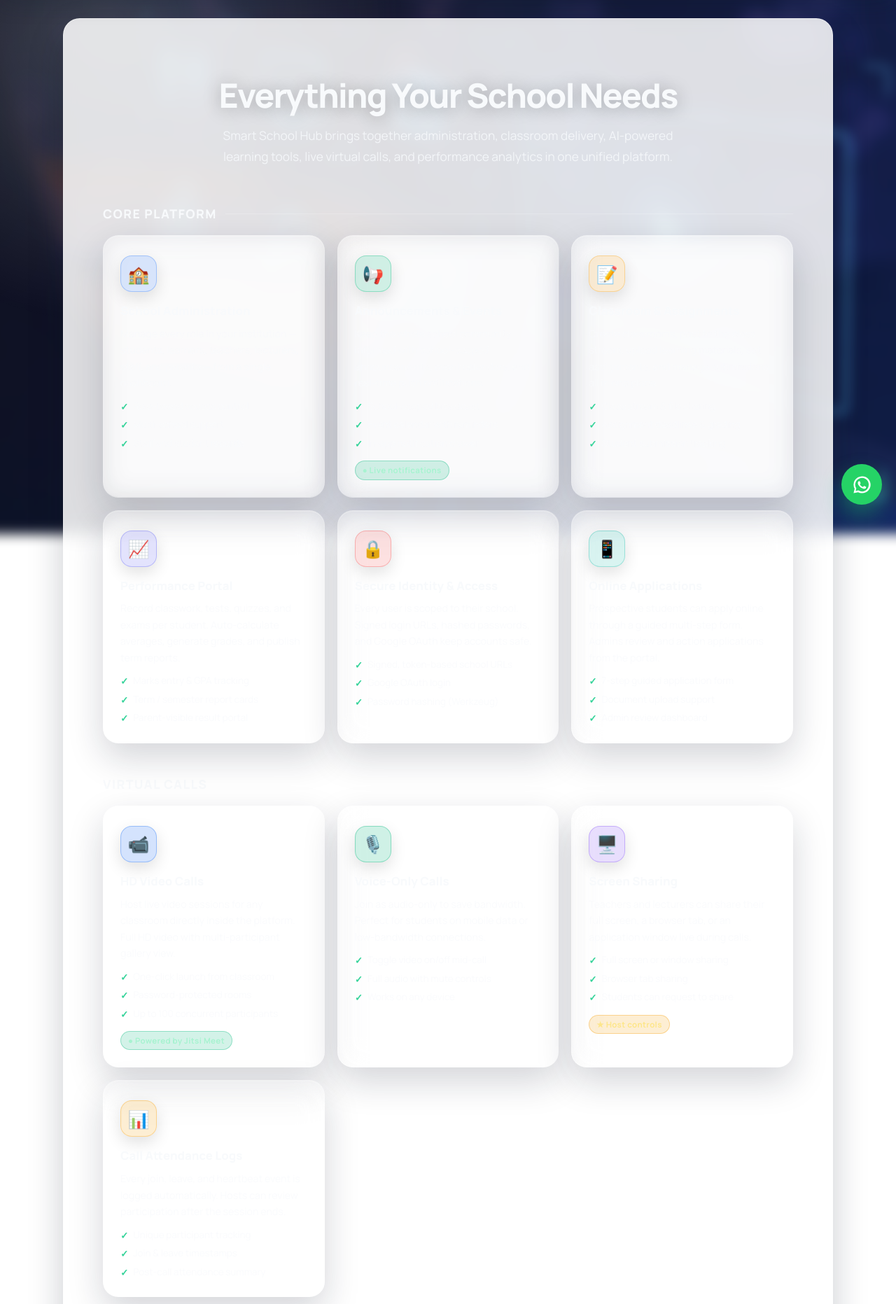
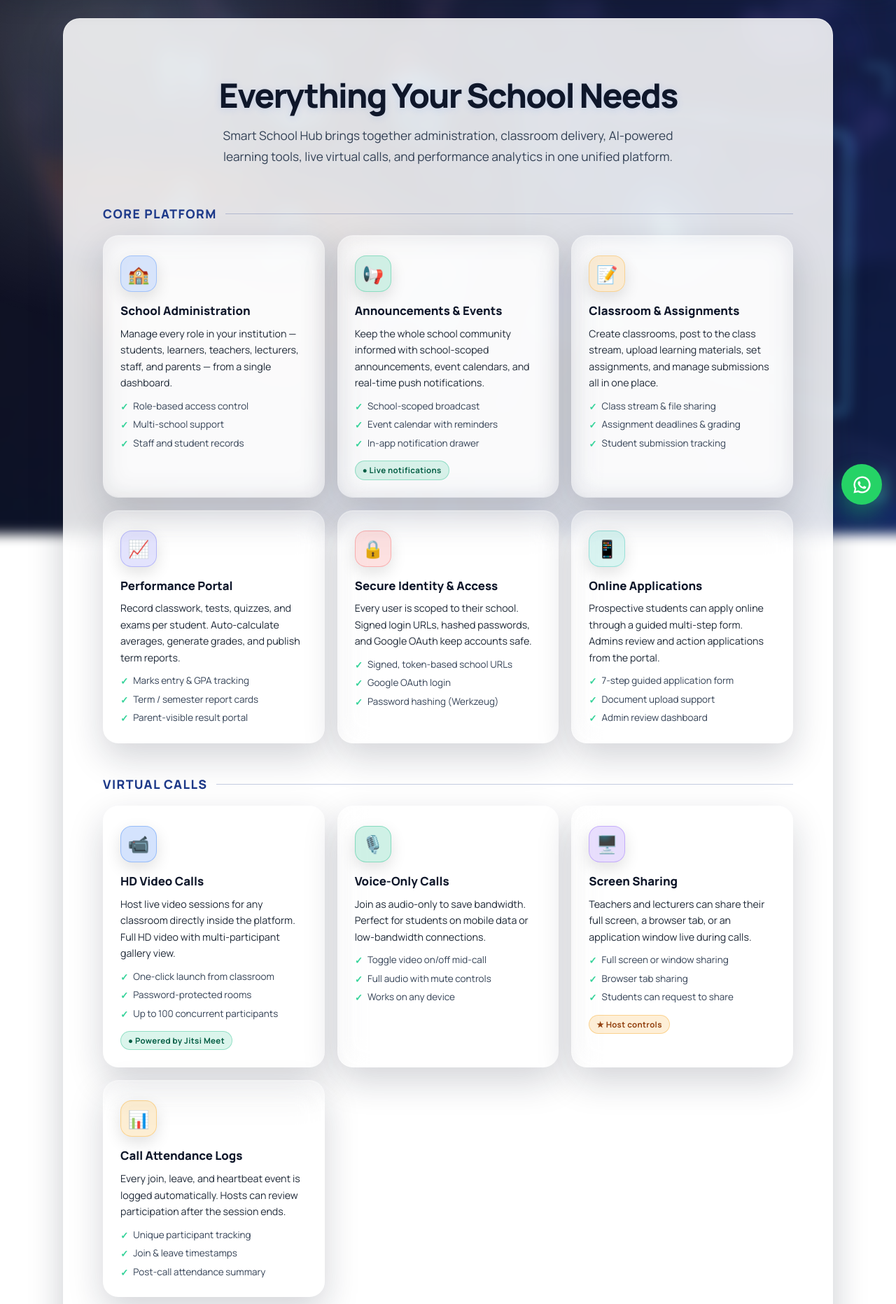
Before and after one commit to Shifter-968/Flask-Hub, a Python web app: template templates/services.html in a window 1280 px wide. Shown: the part 57-1920 px from the top of the page at 70% size. Run offline with Jinja, Linux system fonts and the light colour scheme; the template is opened without the code that fills it, so the values that code supplies are empty.

Commit message:
Services page: improve readability with blue/black text palette on light background

```diff
--- a/templates/services.html
+++ b/templates/services.html
@@ -15,13 +15,13 @@
   .srv-hero h1 {
     font-size: clamp(2rem, 5vw, 3rem);
     font-weight: 800;
-    color: #f8fafc;
+    color: #0f172a;
     letter-spacing: -0.04em;
     margin-bottom: 14px;
-    text-shadow: 0 2px 24px rgba(0,0,0,0.28);
+    text-shadow: 0 2px 12px rgba(37,99,235,0.12);
   }
   .srv-hero p {
-    color: rgba(248,250,252,0.82);
+    color: #334155;
     font-size: 1.08rem;
     line-height: 1.75;
     max-width: 680px;
@@ -37,7 +37,7 @@
   .srv-section-label h2 {
     font-size: 1.1rem;
     font-weight: 800;
-    color: #f8fafc;
+    color: #1e3a8a;
     letter-spacing: 0.08em;
     text-transform: uppercase;
     margin: 0;
@@ -47,7 +47,7 @@
     content: "";
     flex: 1;
     height: 1px;
-    background: rgba(255,255,255,0.18);
+    background: rgba(30,58,138,0.25);
   }
   /* ── Grid ───────────────────────────────────────── */
   .srv-grid {
@@ -67,7 +67,7 @@
     box-shadow: 0 20px 50px rgba(15,23,42,0.18), inset 0 1px 0 rgba(255,255,255,0.22);
     transition: transform 0.22s ease, box-shadow 0.22s ease;
     overflow: hidden;
-    color: #f8fafc;
+    color: #0f172a;
   }
   .srv-card::before {
     content: "";
@@ -101,14 +101,14 @@
   .srv-card h3 {
     font-size: 1.05rem;
     font-weight: 800;
-    color: #f8fafc;
+    color: #0f172a;
     margin: 0 0 10px;
     line-height: 1.3;
   }
   .srv-card p {
     margin: 0;
     font-size: 0.89rem;
-    color: rgba(248,250,252,0.72);
+    color: #1f2937;
     line-height: 1.65;
   }
   /* ── Badges ─────────────────────────────────────── */
@@ -122,13 +122,13 @@
     font-size: 0.72rem;
     font-weight: 700;
     letter-spacing: 0.03em;
-    background: rgba(255,255,255,0.12);
-    border: 1px solid rgba(255,255,255,0.2);
-    color: rgba(248,250,252,0.85);
+    background: rgba(15,23,42,0.06);
+    border: 1px solid rgba(15,23,42,0.14);
+    color: #0f172a;
   }
-  .srv-badge.ai   { background: rgba(139,92,246,0.22); border-color: rgba(139,92,246,0.4); color: #ddd6fe; }
-  .srv-badge.live { background: rgba(16,185,129,0.18); border-color: rgba(16,185,129,0.35); color: #a7f3d0; }
-  .srv-badge.new  { background: rgba(245,158,11,0.18); border-color: rgba(245,158,11,0.35); color: #fde68a; }
+  .srv-badge.ai   { background: rgba(59,130,246,0.14); border-color: rgba(59,130,246,0.35); color: #1e3a8a; }
+  .srv-badge.live { background: rgba(16,185,129,0.15); border-color: rgba(16,185,129,0.35); color: #065f46; }
+  .srv-badge.new  { background: rgba(245,158,11,0.16); border-color: rgba(245,158,11,0.35); color: #92400e; }
   /* ── Feature bullets ────────────────────────────── */
   .srv-features {
     list-style: none;
@@ -143,7 +143,7 @@
     align-items: flex-start;
     gap: 7px;
     font-size: 0.84rem;
-    color: rgba(248,250,252,0.72);
+    color: #334155;
     line-height: 1.45;
   }
   .srv-features li::before {
@@ -158,9 +158,9 @@
     text-align: center;
     margin-top: 32px;
     padding-top: 32px;
-    border-top: 1px solid rgba(255,255,255,0.12);
+    border-top: 1px solid rgba(30,58,138,0.18);
   }
-  .srv-cta p { color: rgba(248,250,252,0.72); font-size: 0.95rem; margin-bottom: 18px; }
+  .srv-cta p { color: #334155; font-size: 0.95rem; margin-bottom: 18px; }
   .srv-cta-btn {
     display: inline-flex;
     align-items: center;
```
